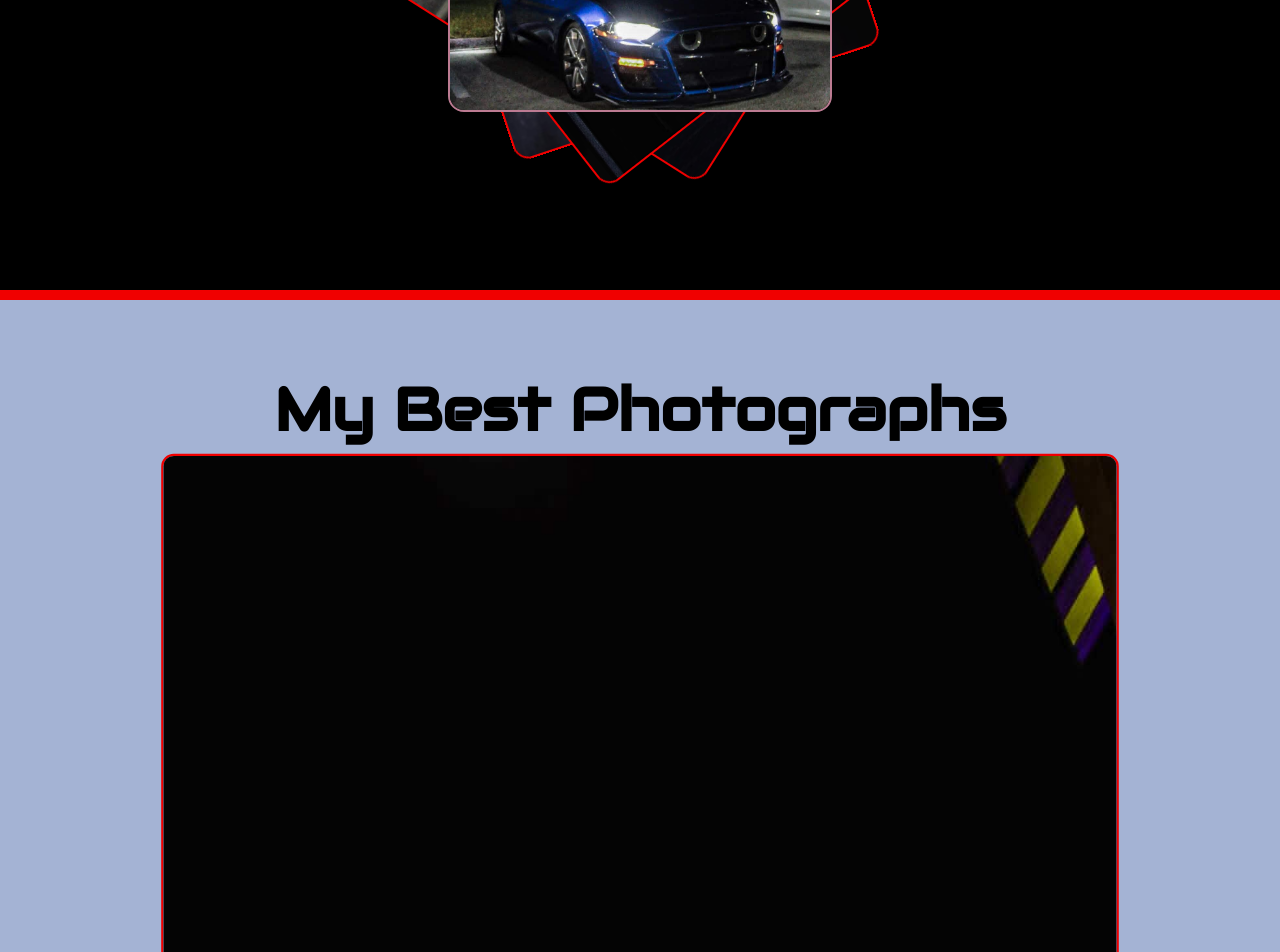
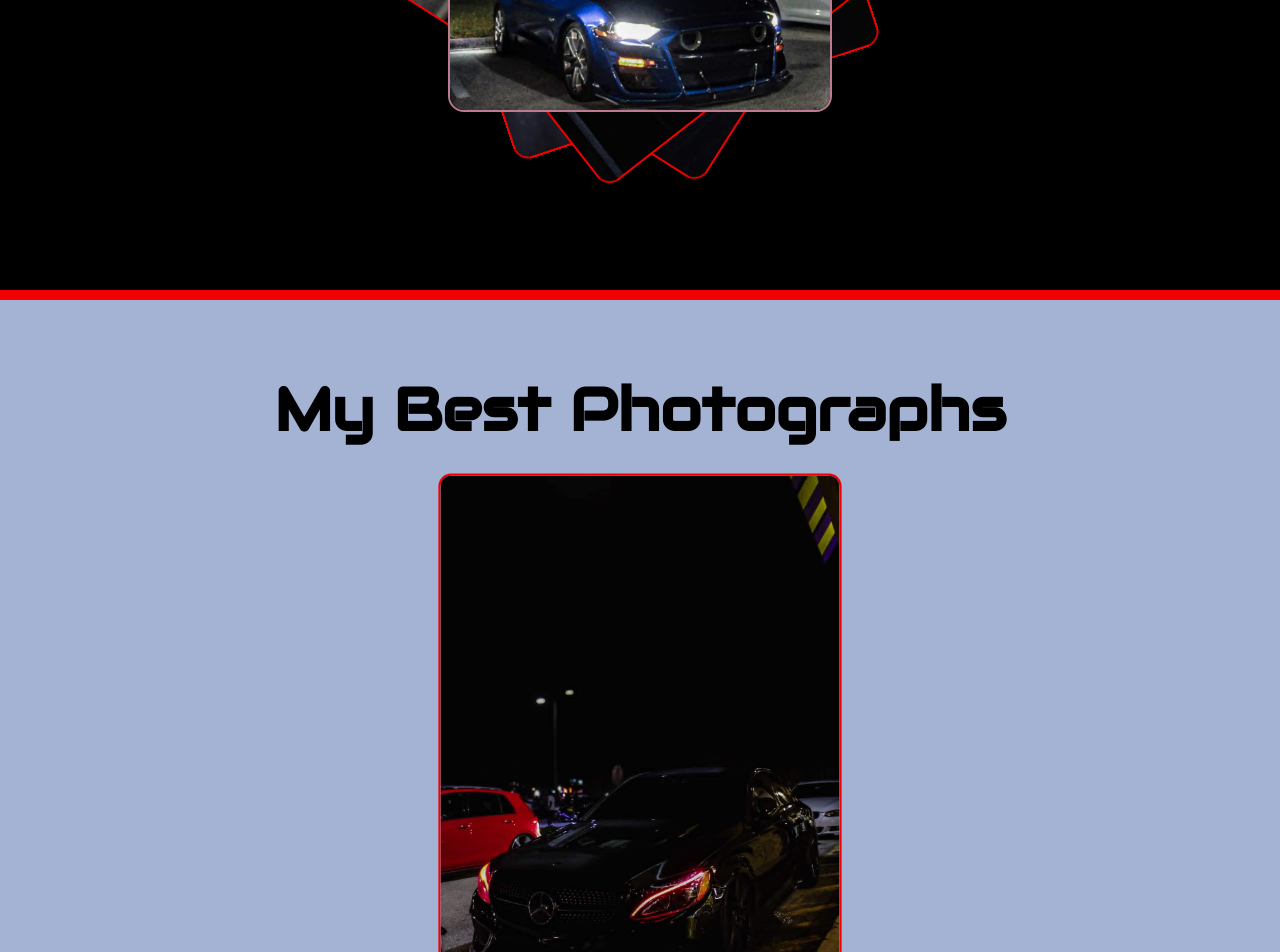
Before and after one commit to Shaedow2000/audi.project11, a website built with Vite: page index.html in a window 1280 px wide. Shown: the part 1312-2264 px from the top of the page. Built offline with nearby package versions, Linux system fonts and the light colour scheme.

Commit message:
Fix images width.

```diff
--- a/src/style.css
+++ b/src/style.css
@@ -34,29 +34,29 @@
 }
 
 #photographs img {
-  @apply rounded-xl aspect-2/3 border-2 border-uniform-red object-cover w-[95%] transition ease-in-out duration-500 snap-center;
+  @apply rounded-xl aspect-2/3 border-2 border-uniform-red object-cover w-[95%] md:w-96 transition ease-in-out duration-500 snap-center;
 }
 
 #ig-svg,
 #tt-svg {
-  @apply fill-white
+  @apply fill-white;
 }
 
 #instagram-link,
 #tiktok-link {
-  @apply my-6 p-4 transition-all ease-in-out duration-200
+  @apply my-6 p-4 transition-all ease-in-out duration-200;
 }
 #instagram-link:hover,
 #tiktok-link:hover {
-  @apply rounded-full bg-uniform-white
+  @apply rounded-full bg-uniform-white;
 }
 #instagram-link:hover svg,
 #tiktok-link:hover svg {
-  @apply fill-uniform-red
+  @apply fill-uniform-red;
 }
 #instagram-link:hover h4,
 #tiktok-link:hover h4 {
-  @apply text-uniform-black
+  @apply text-uniform-black;
 }
 
 @keyframes slide {
```
